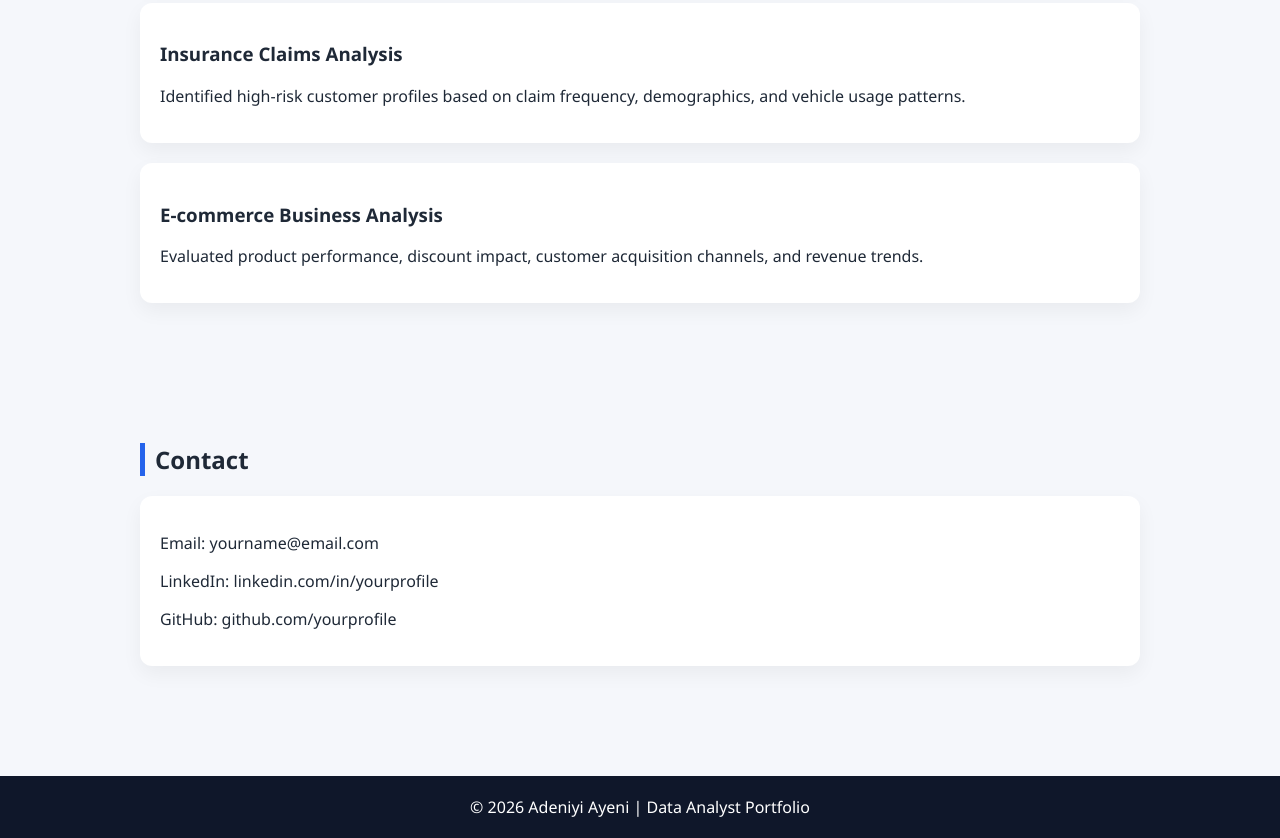
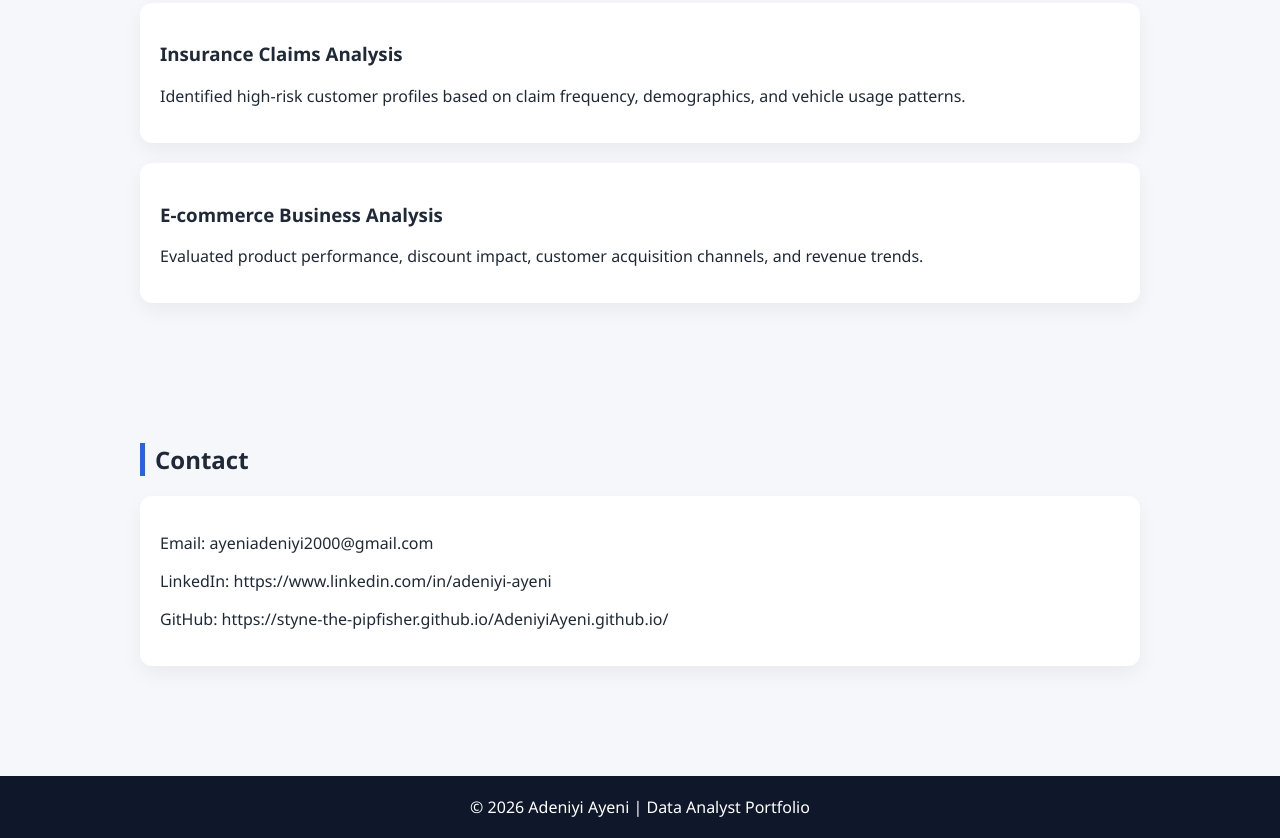
Before and after one commit to Styne-the-Pipfisher/AdeniyiAyeni.github.io, a plain HTML site: page index.html in a window 1280 px wide. Shown: the part 1335-2173 px from the top of the page. Drawn offline with Linux system fonts and the light colour scheme.

Commit message:
Update index.html

```diff
--- a/index.html
+++ b/index.html
@@ -172,9 +172,9 @@
 <section id="contact">
   <h2>Contact</h2>
   <div class="card">
-    <p>Email: yourname@email.com</p>
-    <p>LinkedIn: linkedin.com/in/yourprofile</p>
-    <p>GitHub: github.com/yourprofile</p>
+    <p>Email: ayeniadeniyi2000@gmail.com</p>
+    <p>LinkedIn: https://www.linkedin.com/in/adeniyi-ayeni</p>
+    <p>GitHub: https://styne-the-pipfisher.github.io/AdeniyiAyeni.github.io/</p>
   </div>
 </section>
 
```
